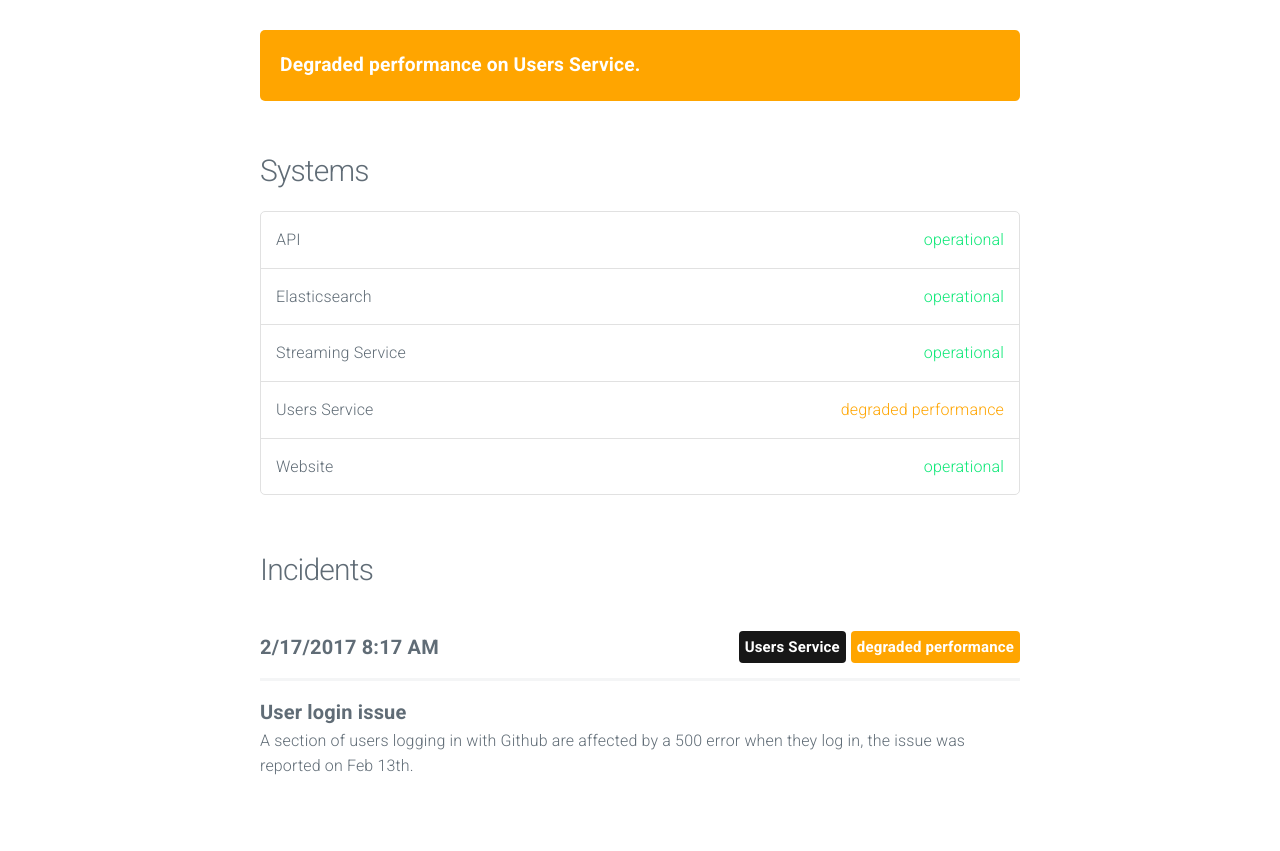
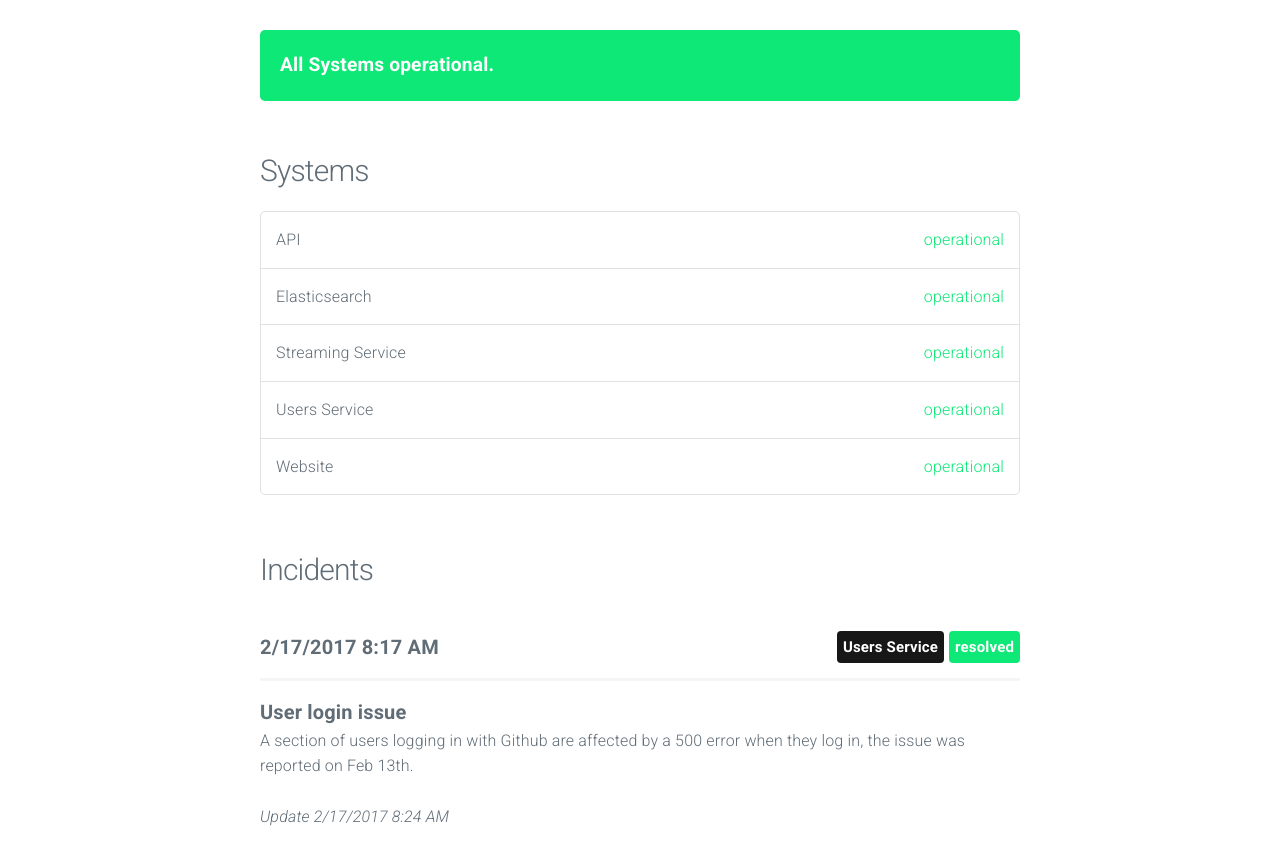
Before and after one commit to appbaseio/statuspage, a plain HTML site: page index.html in a window 1280 px wide. Shown: the part 55-906 px from the top of the page. Drawn offline with nearby package versions, Linux system fonts and the light colour scheme; no server answers.

Commit message:
update index

```diff
--- a/index.html
+++ b/index.html
@@ -29,11 +29,9 @@
 
 			<section class="container" id="main">
 
-
-					<div class="panel degraded performance">
-						<span data-l10n-id="Degraded-performance">Degraded performance</span> <span data-l10n-id="on">on</span> Users Service.
+					<div class="panel operational" data-l10n-id="systems-operational">
+						All Systems operational.
 					</div>
-
 
 
 				<h4 data-l10n-id="systems">Systems</h4>
@@ -52,7 +50,7 @@
 					</li>
 
 					<li>
-						Users Service <span class="status degraded performance" data-l10n-id="degraded-performance">degraded performance</span>
+						Users Service <span class="status operational" data-l10n-id="operational">operational</span>
 					</li>
 
 					<li>
@@ -68,7 +66,7 @@
 						<span class="date moment">2017-02-17 08:17:17 UTC</span>
 
 
-							<span class="label degraded performance float-right" data-l10n-id="degraded-performance">degraded performance</span>
+							<span class="label operational float-right" data-l10n-id="resolved">resolved</span>
 
 
 							<span class="label system float-right">Users Service</span>
@@ -77,6 +75,12 @@
 
 						<span class="title">User login issue</span>
 						<p>A section of users logging in with Github are affected by a 500 error when they log in, the issue was reported on Feb 13th.</p>
+
+
+							<p><em>Update <span class="moment">2017-02-17 08:24:42 UTC</span></em></p>
+							<p>A recent change in the GET /user endpoint introduced a reliance on refresh tokens, something Google supports in their OAuth but Github doesn't.</p>
+
+<p>We have reverted to not rely on refresh tokens within the GET /user endpoint and the user login behavior should be back to normal.</p>
 
 
 					</div>
```
